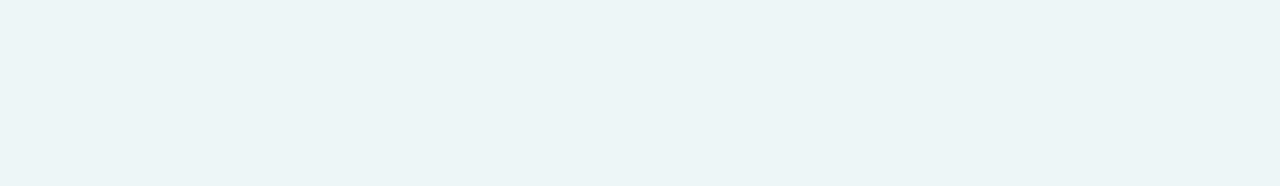
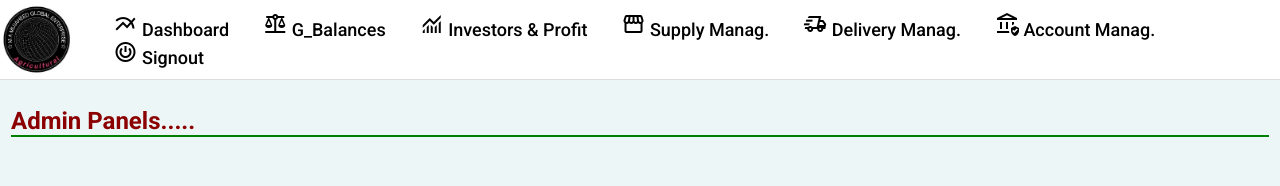
Before and after one commit to realmah06/individual, a plain HTML site: page balances.html in a window 1280 px wide. Drawn offline with nearby package versions, Linux system fonts and the light colour scheme; some packages are replaced by stand-ins of ours; a script that the page names is missing; a web font is replaced by a local one.

Commit message:
Update balances.html

```diff
--- a/balances.html
+++ b/balances.html
@@ -53,3 +53,46 @@
         .content h2{
             color: darkred;
         }
+        </style>
+</head>
+<body>
+   <div class="header">
+       <div class="logo">
+           <img src="logo.jpg" alt="logo">
+       </div>
+       <div class="list">
+           <li><a href="dashboard.html">
+               <span class="material-symbols-outlined">multiline_chart</span>
+               Dashboard
+           </a></li>
+           <li><a href="balances.html">
+               <span class="material-symbols-outlined">balance</span>
+               G_Balances
+           </a></li>
+           <li><a href="investment.html">
+               <span class="material-symbols-outlined">monitoring</span>
+               Investors & Profit
+           </a></li>
+           <li><a href="supply.html">
+               <span class="material-symbols-outlined">storefront</span>
+               Supply Manag.
+           </a></li>
+           <li><a href="delivery.html">
+               <span class="material-symbols-outlined">delivery_truck_speed</span>
+               Delivery Manag.
+           </a></li>
+           <li><a href="account.html">
+               <span class="material-symbols-outlined">assured_workload</span>
+               Account Manag.
+           </a></li>
+           <li><a href="index.html">
+               <span class="material-symbols-outlined">power_settings_circle</span>
+               Signout
+           </a></li>
+       </div>
+   </div>
+    <br>
+    <div class="content">
+        <h2>Admin Panels.....</h2>
+        <hr style="border: 1px solid green;">
+        <br><br>
```
